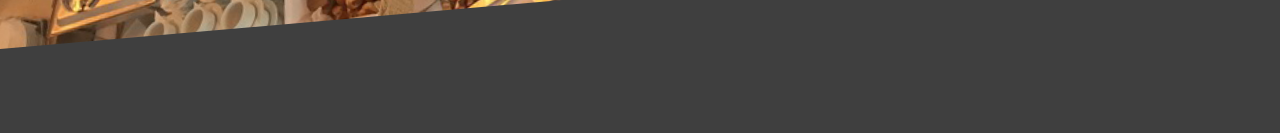
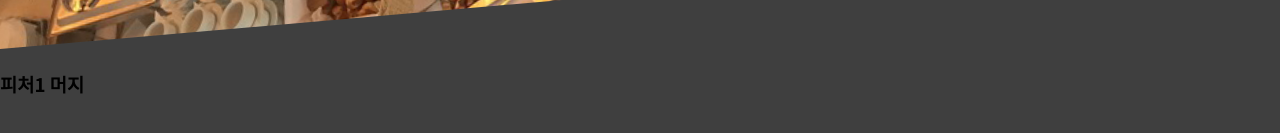
Before and after one commit to gayoung0619/react-app-FoodOrder, a React (Create React App) app: page / in a window 1280 px wide. Shown: the part 349-482 px from the top of the page. Built offline with nearby package versions, Linux system fonts and the light colour scheme.

Commit message:
피처1 머지해보기

```diff
--- a/src/components/Layout/Header.js
+++ b/src/components/Layout/Header.js
@@ -13,6 +13,7 @@ const Header = props => {
 		<div className={classes['main-image']}>
 			<img src={mealsImage} alt="A table full of delicious food" />
 		</div>
+		<h3>피처1 머지</h3>
 	</Fragment>
 };
 
```
